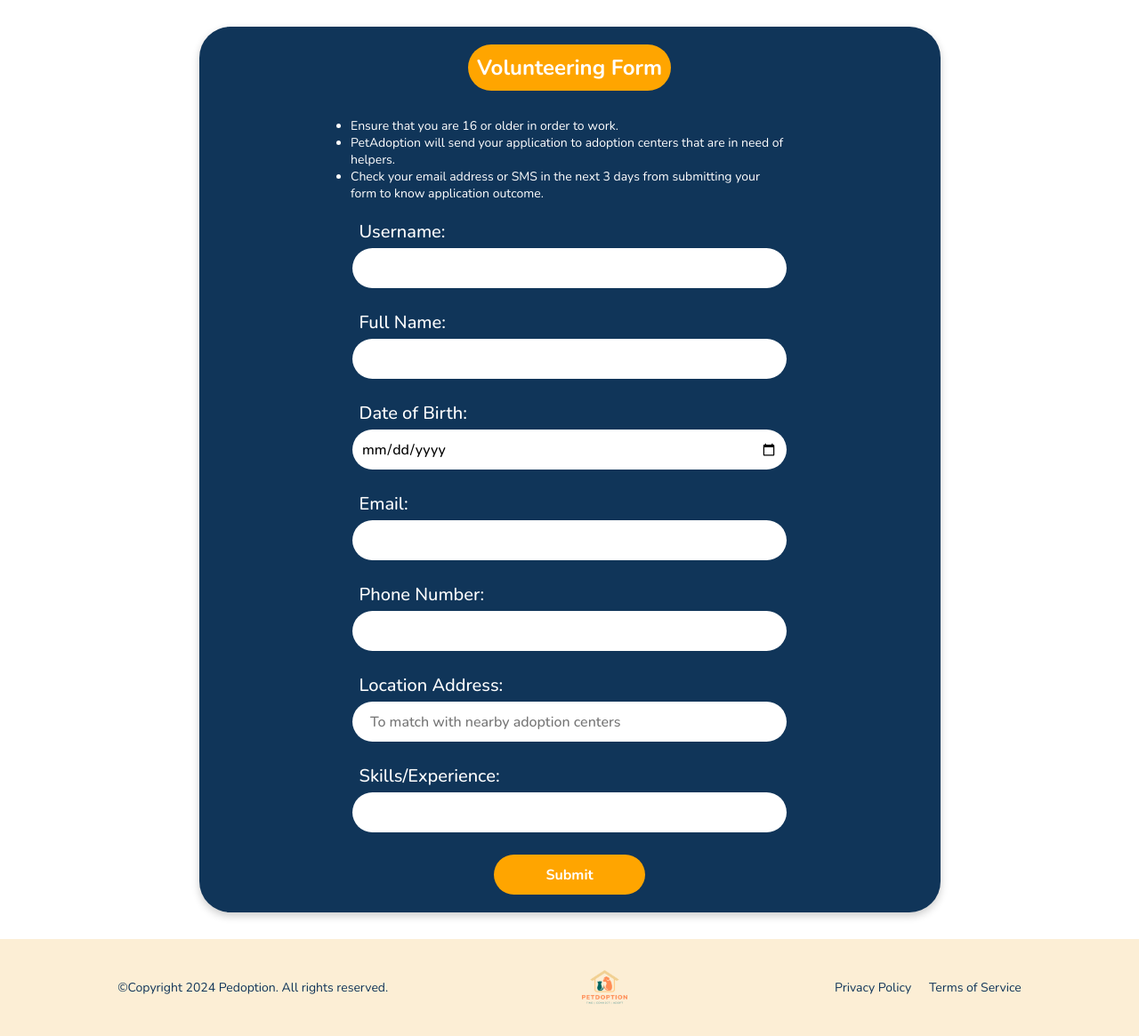
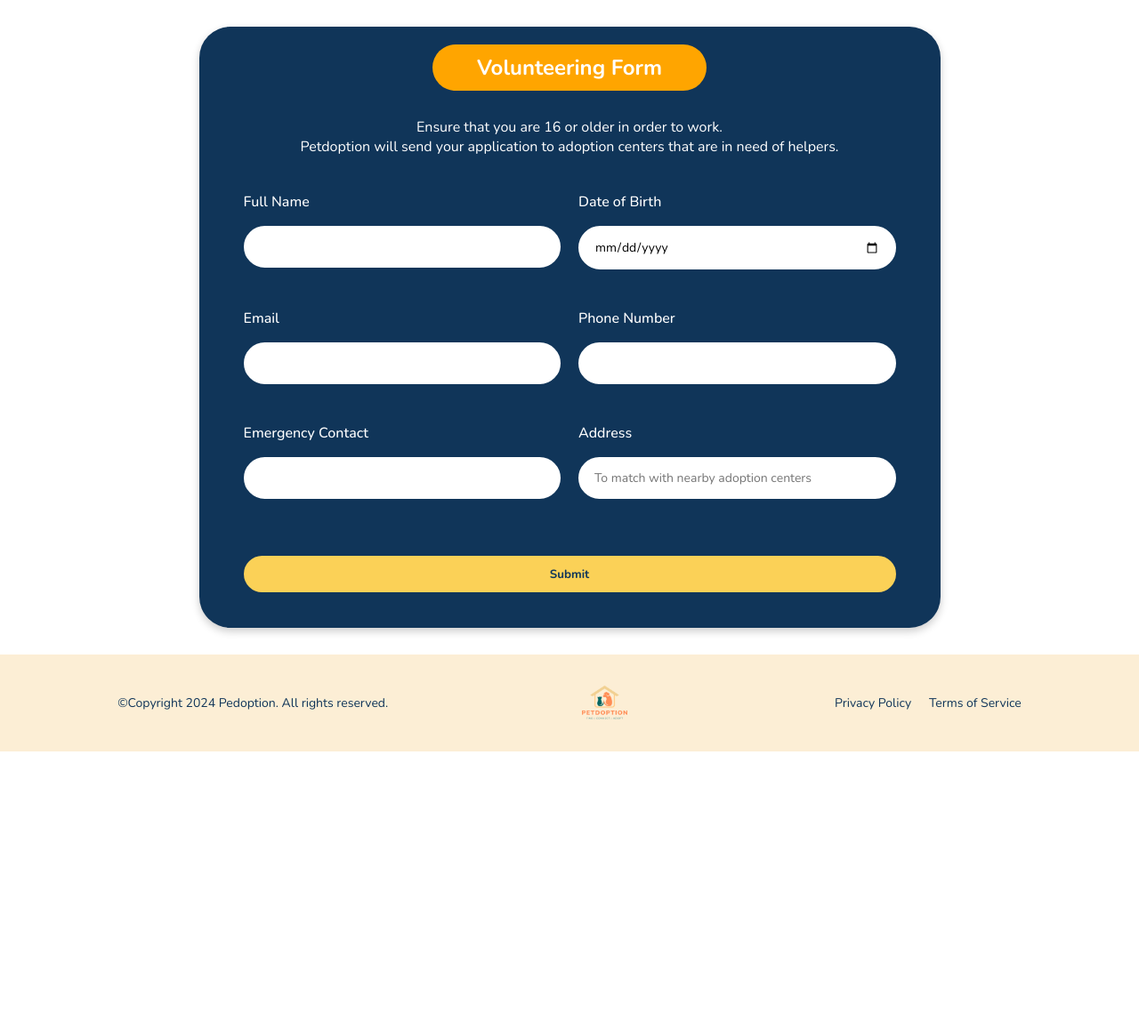
Before and after one commit to ariakhg/petdoption, a PHP site: page /volunteeringForm.php in a window 1280 px wide. Shown: the part 72-1237 px from the top of the page at 89% size. After the commit the page ends 917 px from the top, so only its background shows below. Run offline with PHP 8.4, Linux system fonts and the light colour scheme.

Commit message:
volunteer form

```diff
--- a/volunteeringForm.php
+++ b/volunteeringForm.php
@@ -1,3 +1,43 @@
+<?php
+session_start();
+require_once 'config/connection.php';
+
+// Handle form submission
+if ($_SERVER["REQUEST_METHOD"] == "POST") {
+    try {
+        // Get user ID from session
+        $userId = $_SESSION['user_id'] ?? null;
+
+        if (!$userId) {
+            throw new Exception("User not logged in");
+        }
+
+        $stmt = $conn->prepare("INSERT INTO volunteering (User_ID, Full_Name, Date_of_Birth, Email, Phone_Number, Location, EmergencyContact, Status)
+        VALUES (:userId,:fullName,:dob,:email,:phone,:location,:emergency,'Pending')");
+
+        $stmt->execute([
+            ':userId' => $userId,
+            ':fullName' => $_POST['full-name'],
+            ':dob' => $_POST['dob'],
+            ':email' => $_POST['email'],
+            ':phone' => $_POST['phone'],
+            ':location' => $_POST['location'],
+            ':emergency' => $_POST['emergency-contact']
+        ]);
+
+        // Send JSON response for AJAX
+        header('Content-Type: application/json');
+        echo json_encode(['success' => true]);
+        exit;
+
+    } catch (Exception $e) {
+        header('Content-Type: application/json');
+        echo json_encode(['success' => false, 'error' => $e->getMessage()]);
+        exit;
+    }
+}
+?>
+
 <!DOCTYPE html>
 <html lang="en">
 <head>
@@ -7,16 +47,6 @@
     <link rel="stylesheet" href="styles.css">
 </head>
 <style>
-    /* body {
-        font-family: Arial, sans-serif;
-        background-color: #f5f5f5;
-        margin: 0;
-        padding: 0;
-        display: flex;
-        justify-content: center;
-        align-items: center;
-        height: 100vh;
-    } */
     .card-container {
         display: flex;
         justify-content: center;
@@ -56,23 +86,18 @@
     .form-header h2 {
         background-color: #ffa500;
         color: #FFFFFF;
-        padding: 10px;
+        padding: 10px 50px 10px 50px;
         border-radius: 35px;
         display: inline-block;
     }
 
-    .list-container{
+    .desc p{
+        color: #FFFFFF;
         margin-top: 30px;
         margin-left: auto;
         margin-right: auto;
-        width: 492px;
-    }
-
-    .form-header ul li{
-        list-style: disc;
-        font-size: 14px;
-        color: #FFFFFF;
-        text-align: left;
+        width: 80%;
+        font-size: 16px;
     }
 
     .volunteer-container{
@@ -80,64 +105,45 @@
         margin-right: auto;
     }
     .volunteer-form {
+        display: grid;
+        grid-template-columns: 1fr 1fr;
+        gap: 20px;
+        padding: 20px;
+    }
+
+    .form-group {
         display: flex;
         flex-direction: column;
-        gap: 5px;
+        gap: 8px;
     }
 
-    .volunteer-form label {
-        margin-left: 150px;
-        font-size: 20px;
-        font-weight: 500;
+    .form-group label {
         color: #ffffff;
-    }
-    .volunteer-form input {
-        margin-left: auto;
-        margin-right: auto;
-        margin-bottom: 20px;
-        width: 488px;
-        height: 45px;
-        border-radius: 35px;
         font-size: 16px;
         font-weight: 500;
-        color:rgb(0, 0, 0);
     }
 
-    label {
+    .form-group input {
+        padding: 12px 16px;
+        border: 2px solid #ffffff;
+        border-radius: 35px;
         font-size: 14px;
-        font-weight: bold;
+        background-color: #ffffff;
+        color: #000000;
+        transition: all 0.3s ease;
     }
 
-    input {
-        padding: 10px;
-        border: none;
-        border-radius: 5px;
-        font-size: 14px;
-        width: 100%;
+    .form-group input:focus {
+        outline: none;
+        border-color: #ffa500;
+        box-shadow: 0 0 0 2px rgba(255, 165, 0, 0.2);
     }
 
-    input:focus {
-        outline: 2px solid #ffa500;
-    }
-
-    button {
-        margin-left: auto;
-        margin-right: auto;
-        background-color: #ffa500;
-        color: #FFFFFF;
-        padding: 10px;
-        border: none;
-        border-radius: 35px;
-        font-size: 16px;
-        font-weight: bold;
-        cursor: pointer;
-        text-align: center;
-        width: 170px;
-        height: 45px;
-    }
-
-    button:hover {
-        background-color: #e59500;
+    .button-group {
+        grid-column: 1 / -1;
+        display: flex;
+        justify-content: center;
+        margin-top: 20px;
     }
 
     .success-icon {
@@ -208,38 +214,45 @@
     <div class="form-container">
         <div class="form-header">
             <h2>Volunteering Form</h2>
-            <div class="list-container">
-                <ul>
-                    <li>Ensure that you are 16 or older in order to work.</li>
-                    <li>PetAdoption will send your application to adoption centers that are in need of helpers.</li>
-                    <li>Check your email address or SMS in the next 3 days from submitting your form to know application outcome.</li>
-                </ul>
+            <div class="desc">
+                <p>Ensure that you are 16 or older in order to work. <br> Petdoption will send your application to adoption centers that are in need of helpers.</p>
             </div>
         </div>
         <div class="volunteer-container">
             <form class="volunteer-form" id="myForm">
-                <label for="username">Username:</label>
-                <input type="text" id="username" name="username" required>
+                <div class="form-group">
+                    <label for="full-name">Full Name</label>
+                    <input type="text" id="full-name" name="full-name" required>
+                </div>
 
-                <label for="full-name">Full Name:</label>
-                <input type="text" id="full-name" name="full-name" required>
+                <div class="form-group">
+                    <label for="dob">Date of Birth</label>
+                    <input type="date" id="dob" name="dob" required>
+                </div>
 
-                <label for="dob">Date of Birth:</label>
-                <input type="date" id="dob" name="dob" required>
+                <div class="form-group">
+                    <label for="email">Email</label>
+                    <input type="email" id="email" name="email" required>
+                </div>
 
-                <label for="email">Email:</label>
-                <input type="email" id="email" name="email" required>
+                <div class="form-group">
+                    <label for="phone">Phone Number</label>
+                    <input type="tel" id="phone" name="phone" required>
+                </div>
 
-                <label for="phone">Phone Number:</label>
-                <input type="tel" id="phone" name="phone" required>
+                <div class="form-group">
+                    <label for="emergency-contact">Emergency Contact</label>
+                    <input type="tel" id="emergency-contact" name="emergency-contact" required>
+                </div>
 
-                <label for="location">Location Address:</label>
+                <div class="form-group">
+                    <label for="location">Address</label>
                     <input type="text" id="location" name="location" placeholder="To match with nearby adoption centers" required>
+                </div>
 
-                <label for="skills">Skills/Experience:</label>
-                <input type="text" id="skills" name="skills">
-
-                <button type="submit" onclick="showSuccessModal()">Submit</button>
+                <div class="button-group">
+                    <button class="btn-form" type="submit">Submit</button>
+                </div>
             </form>
         </div>
     </div>
@@ -260,26 +273,39 @@
         const form = document.getElementById('myForm');
         const modal = document.getElementById('thankYouModal');
 
-        form.addEventListener('submit', function(e) {
-            e.preventDefault(); // Prevent the form from actually submitting
+        form.addEventListener('submit', async function(e) {
+            e.preventDefault();
 
+            try {
+                const formData = new FormData(form);
+                const response = await fetch(window.location.href, {
+                    method: 'POST',
+                    body: formData
+                });
+
+                const result = await response.json();
+
+                if (result.success) {
                     // Show the modal
                     modal.classList.add('show');
 
-            // Optional: Close modal when clicking outside
-            modal.addEventListener('click', function(event) {
-                if (event.target === modal) {
-                    modal.classList.remove('show');
-                }
-            });
+                    // Reset form (only non-readonly fields)
+                    document.getElementById('phone').value = '';
+                    document.getElementById('location').value = '';
+                    document.getElementById('emergency-contact').value = '';
 
-            // Optional: Reset form
-            form.reset();
-
-            // Optional: Hide modal after 3 seconds
+                    // Hide modal and redirect after 3 seconds
                     setTimeout(() => {
                         modal.classList.remove('show');
+                        window.location.href = 'findAPet.php'; // Adjust redirect as needed
                     }, 3000);
+                } else {
+                    alert('Error: ' + (result.error || 'Something went wrong'));
+                }
+            } catch (error) {
+                console.error('Error:', error);
+                alert('An error occurred. Please try again.');
+            }
         });
 
         // Remove the onclick attribute from the submit button and update it to:
```
Also changed, not shown: config/volunteering_db.php (+10 -6 lines). Lines whose indentation alone changed are shown as unchanged.
